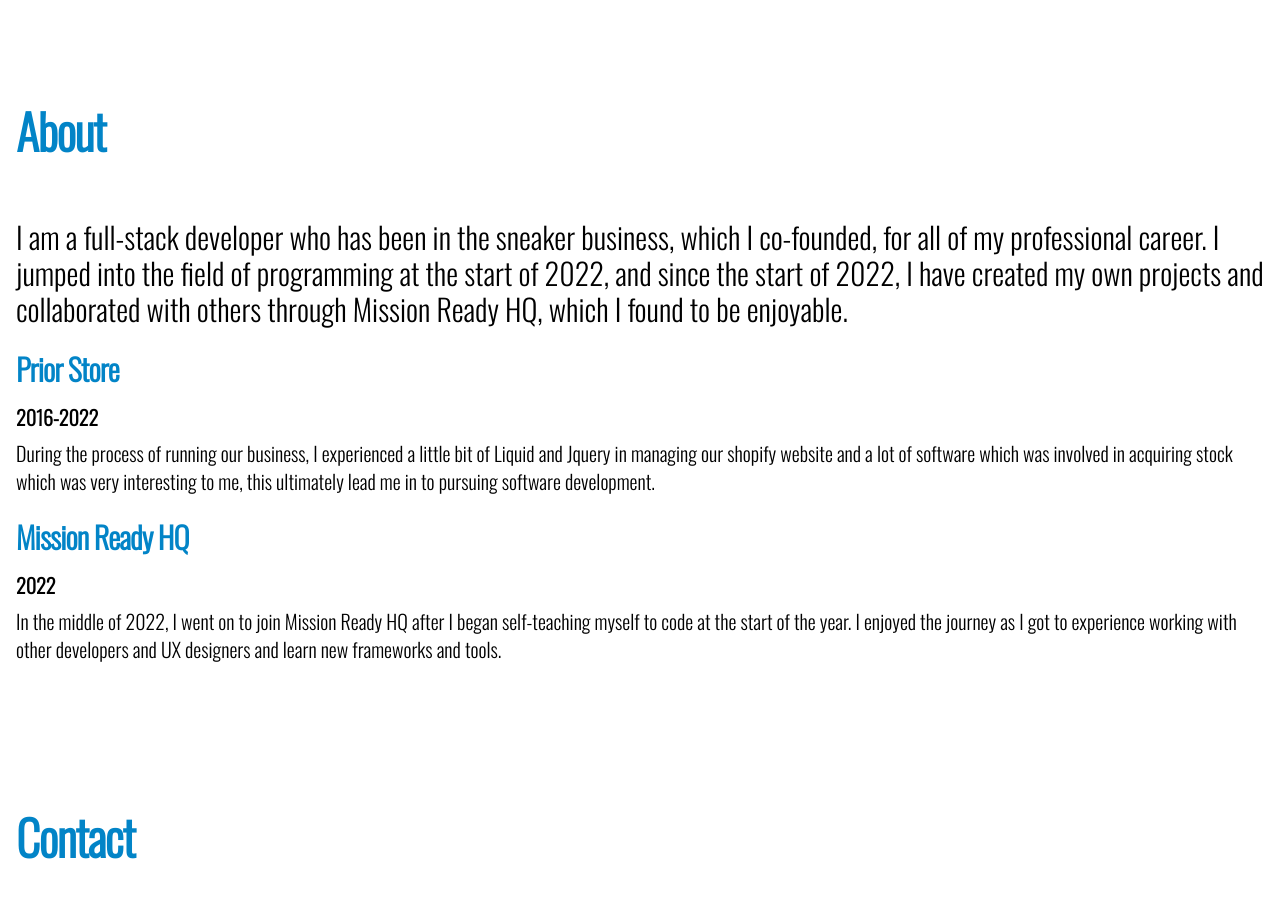
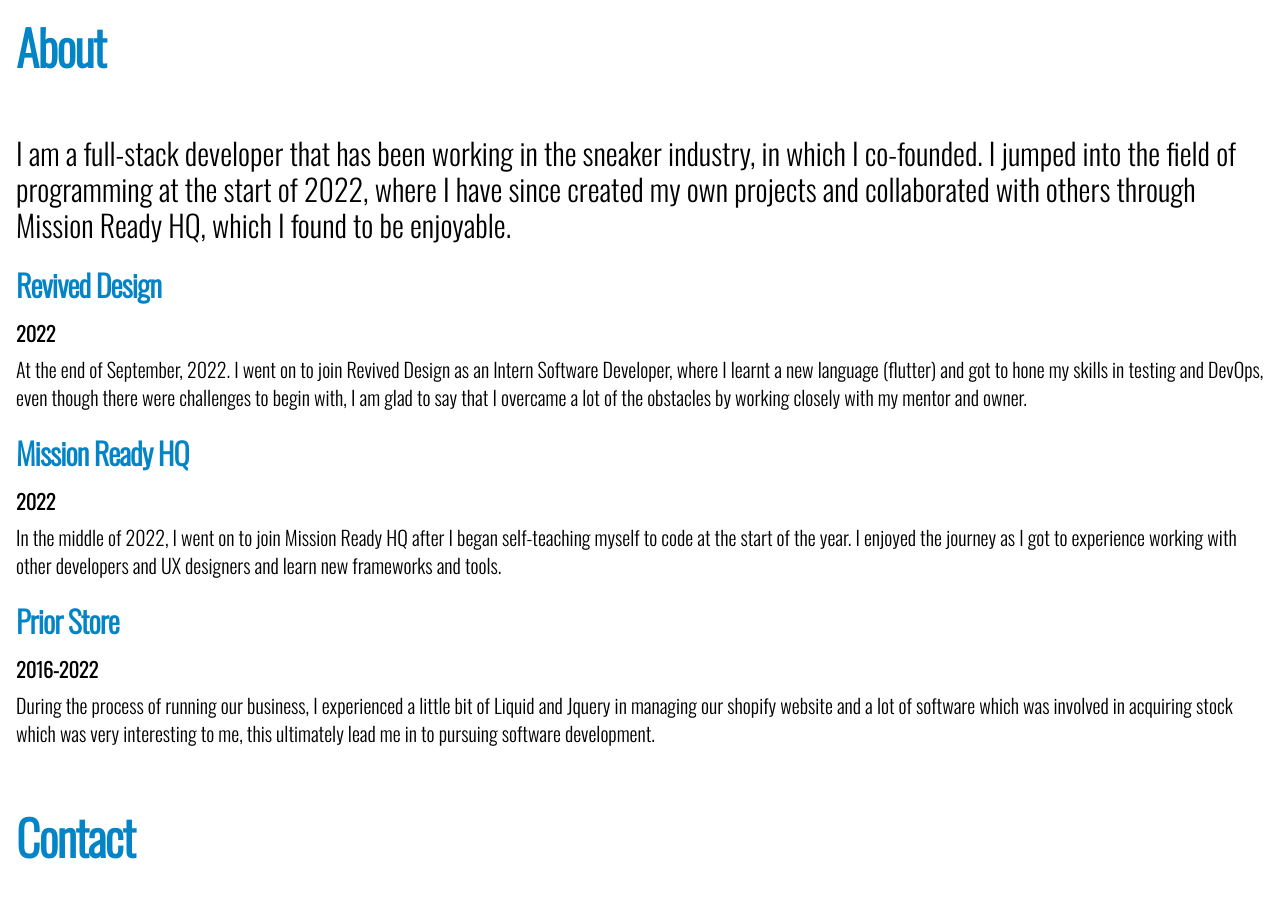
Before and after one commit to iamjaykang/portfolio, a React (Create React App) app: page / in a window 1280 px wide. Shown: the part 6120-7044 px from the top of the page. Built offline with nearby package versions, Linux system fonts and the light colour scheme; the HTML template or start-up script is replaced by a standard one.

Commit message:
style: changed about me section

```diff
--- a/src/components/Home/About.jsx
+++ b/src/components/Home/About.jsx
@@ -17,27 +17,21 @@
             <div className="mx-auto">
               <div className="mb-6">
                 <p className="text-black dark:text-white text-xl lg:text-3xl">
-                  I am a full-stack developer who has been in the sneaker
-                  business, which I co-founded, for all of my professional
-                  career. I jumped into the field of programming at the start of
-                  2022, and since the start of 2022, I have created my own
+                  I am a full-stack developer that has been working in the sneaker industry, in which I co-founded. I jumped into the field of programming at the start of
+                  2022, where I have since created my own
                   projects and collaborated with others through Mission Ready
                   HQ, which I found to be enjoyable.
                 </p>
               </div>
               <div>
-                <h3 className="mb-4 text-xl lg:text-3xl tracking-tight font-bold text-sky-600 dark:text-sky-700">
-                  Prior Store
+              <h3 className="mb-4 text-xl lg:text-3xl tracking-tight font-bold text-sky-600 dark:text-sky-700">
+                  Revived Design
                 </h3>
                 <h4 className="mb-2 text-black dark:text-white text-lg font-bold lg:text-xl">
-                  2016-2022
+                  2022
                 </h4>
                 <p className="mb-6 text-black dark:text-white text-lg lg:text-xl">
-                  During the process of running our business, I experienced a
-                  little bit of Liquid and Jquery in managing our shopify
-                  website and a lot of software which was involved in acquiring
-                  stock which was very interesting to me, this ultimately lead
-                  me in to pursuing software development.
+                  At the end of September, 2022. I went on to join Revived Design as an Intern Software Developer, where I learnt a new language (flutter) and got to hone my skills in testing and DevOps, even though there were challenges to begin with, I am glad to say that I overcame a lot of the obstacles by working closely with my mentor and owner.
                 </p>
                 <h3 className="mb-4 text-xl lg:text-3xl tracking-tight font-bold text-sky-600 dark:text-sky-700">
                   Mission Ready HQ
@@ -52,6 +46,19 @@
                   with other developers and UX designers and learn new
                   frameworks and tools.
                 </p>
+                <h3 className="mb-4 text-xl lg:text-3xl tracking-tight font-bold text-sky-600 dark:text-sky-700">
+                  Prior Store
+                </h3>
+                <h4 className="mb-2 text-black dark:text-white text-lg font-bold lg:text-xl">
+                  2016-2022
+                </h4>
+                <p className="mb-6 text-black dark:text-white text-lg lg:text-xl">
+                  During the process of running our business, I experienced a
+                  little bit of Liquid and Jquery in managing our shopify
+                  website and a lot of software which was involved in acquiring
+                  stock which was very interesting to me, this ultimately lead
+                  me in to pursuing software development.
+                </p>
               </div>
             </div>
           </div>
```
